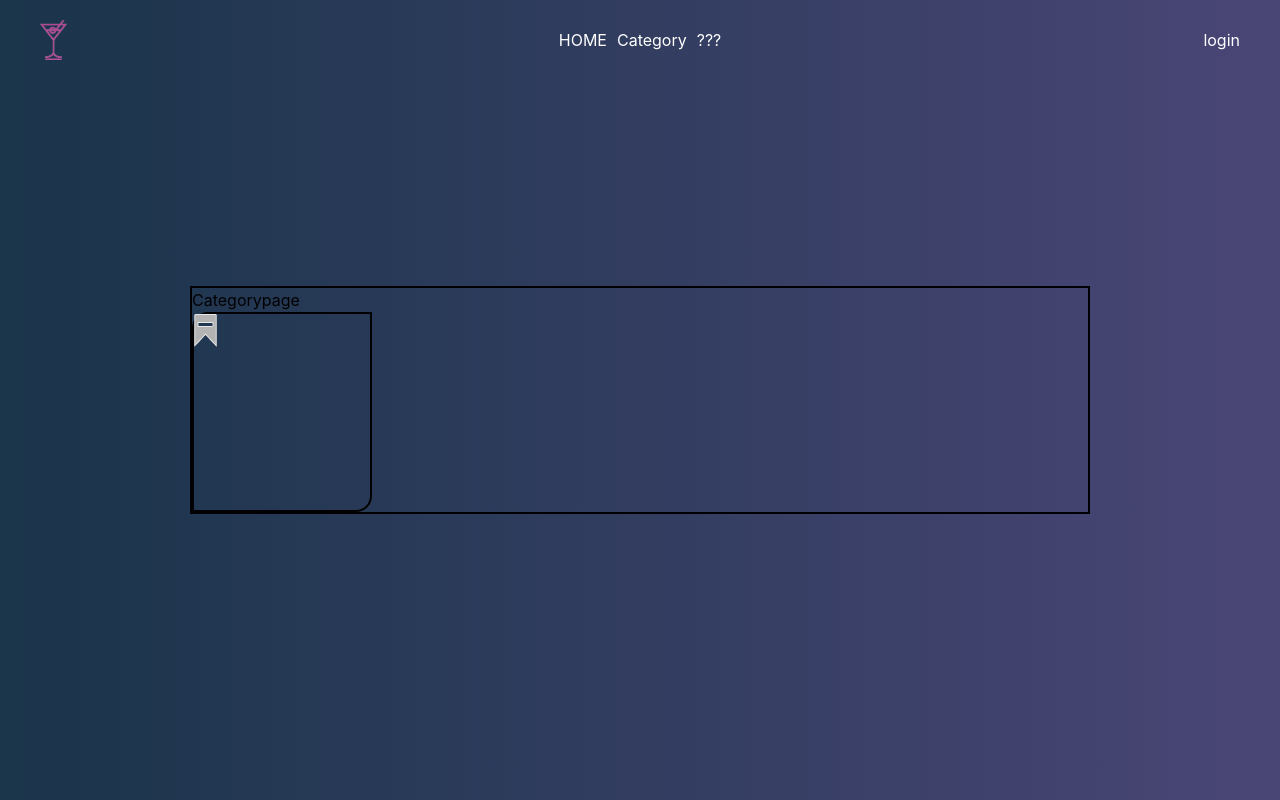
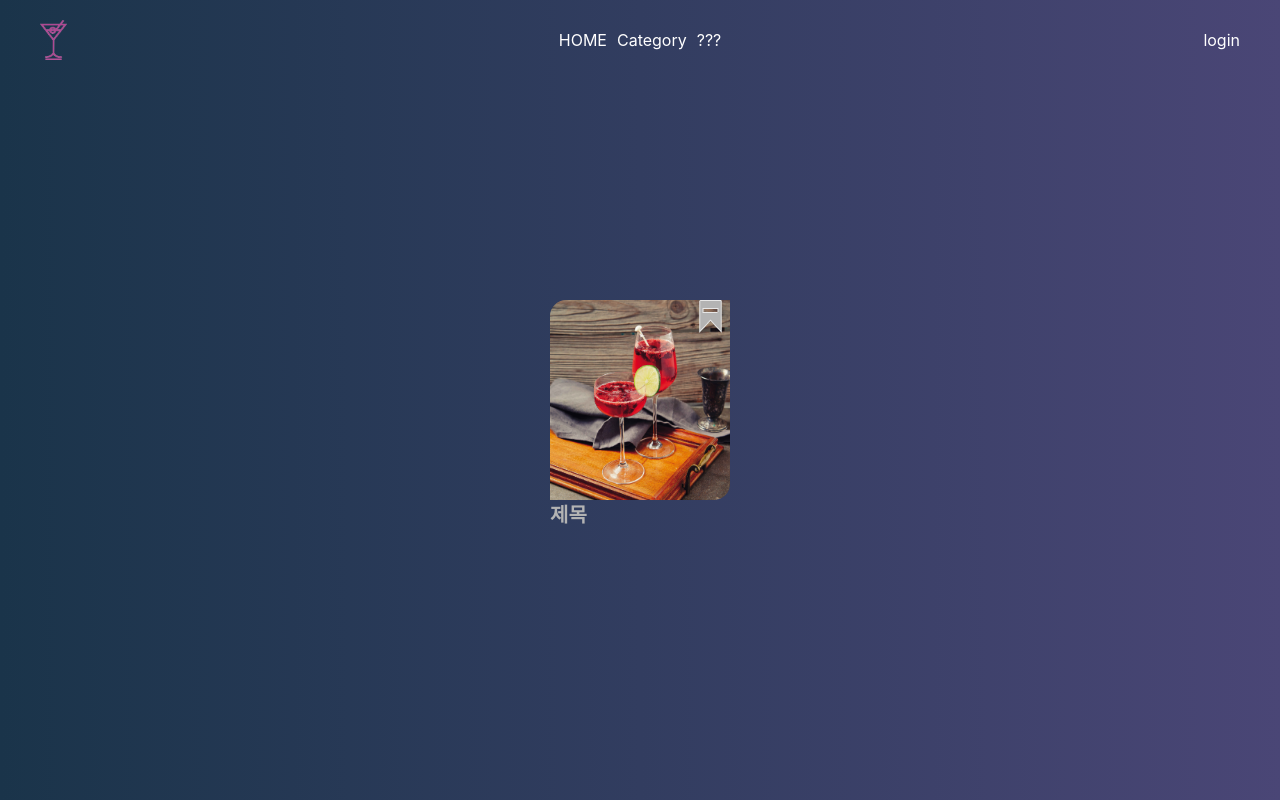
Before and after one commit to codestates-seb/seb44_main_002, a React (Create React App) app in the folder client/: page /category in a window 1280 px wide. Built offline with nearby package versions, Linux system fonts and the light colour scheme.

Commit message:
style: card 스타일 적용

```diff
--- a/client/src/components/Card/Card.js
+++ b/client/src/components/Card/Card.js
@@ -1,16 +1,31 @@
 import BookmarkButton from '../BookmarkButton/BookmarkButton';
+
 //item 칵테일에 대한 정보가 객체형태로 담겨있습니다.
-export default function Card({ item, isBookmarked }) {
-  //const title = item.title;
+export default function Card({ item = { title: '제목' }, isBookmarked }) {
+  // background: linear-gradient(0deg, rgba(0, 0, 0, 0.4), rgba(0, 0, 0, 0.4)), url(20210707095408-69BNH.jpg);
+  // box-shadow: 0px 4px 4px rgba(0, 0, 0, 0.25), -4px -4px 16px rgba(0, 0, 0, 0.25);
+
+  const title = item.title || '타이틀';
+
+  //const itemImg = item.img || 'images/cocktailSample.jpg';
+  const itemImg = 'images/cocktailSample.jpg';
   return (
-    //rounded-br-lg
-    <div className=" relative w-[180px] h-[200px] border-2 border-solid border-black   rounded-tl-2xl rounded-br-2xl">
-      <BookmarkButton
-        item={item}
-        isBookmarked={isBookmarked}
-        // className=" absolute top-0 right-10"
-      />
-      {/* {title} */}
+    <div className=" relative w-[180px] h-[200px] ">
+      {/* 북마크 */}
+      <div className="absolute top-0  right-2">
+        <BookmarkButton item={item} isBookmarked={isBookmarked} />
+      </div>
+      {/* 칵테일 이미지 */}
+      <div className="w-[180px] h-[200px] rounded-tl-2xl rounded-br-2xl ">
+        <img
+          src={itemImg}
+          alt="칵테일 사진"
+          className="w-[180px] h-[200px] rounded-tl-2xl rounded-br-2xl "
+        />
+      </div>
+      <h3 className="text-[20px] font-bold text-[#B3B3B3]  hover:text-white">
+        {title}
+      </h3>
     </div>
   );
 }
--- a/client/src/pages/Category/Category.js
+++ b/client/src/pages/Category/Category.js
@@ -5,10 +5,7 @@ export default function Category() {
   //
   return (
     <div className="bg-gradient-to-r from-gradi-to to-gradi-from w-screen h-screen flex items-center justify-center">
-      <div className="w-[900px] h-auto border-2 border-solid border-black ">
-        Categorypage
-        <Card />
-      </div>
+      <Card />
     </div>
   );
 }
```
